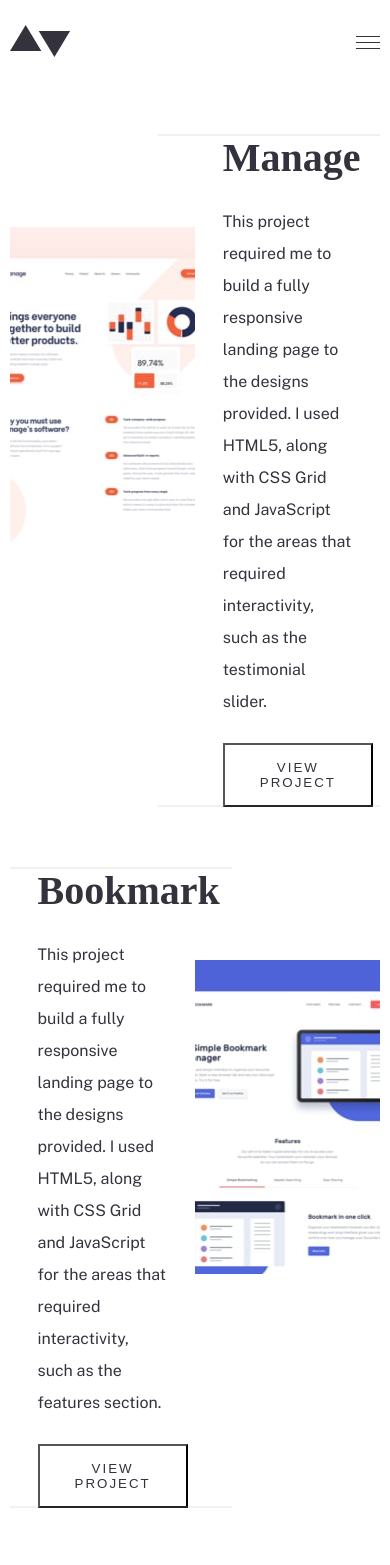
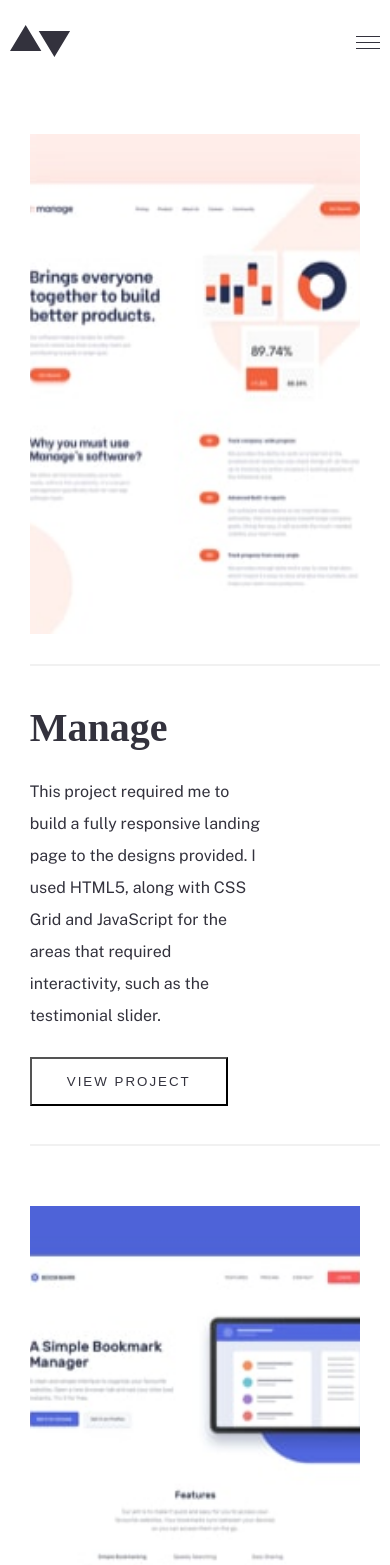
Before and after one commit to bkkcreative19/minimalistic-portfolio, a React (Create React App) app: page /portfolio in a window 390 px wide. Shown: the top 1565 px of the page. Built offline with nearby package versions, Linux system fonts and the light colour scheme; a web font is replaced by a local one.

Commit message:
finished projects page mobile view

```diff
--- a/src/components/Projects/Projects.scss
+++ b/src/components/Projects/Projects.scss
@@ -1,9 +1,18 @@
 .projects {
     margin-top: 5rem;
+    display: grid;
+    grid-template-columns: repeat(1, 1fr);
+    padding: 0 2rem;
 
     &__item {
         display: flex;
         margin-bottom: 6rem;
+
+        @media screen and (max-width: 750px) {
+           display: grid;
+           grid-template-columns: repeat(1, 1fr);
+
+          }
 
         &:nth-child(2), &:nth-child(4) {
             flex-direction: row-reverse;
@@ -14,7 +23,11 @@
             background-size: cover;
             height: 50rem;
             flex: 2;
-        }
+
+            @media screen and (max-width: 750px) {
+                margin-bottom: 3rem;
+               }
+}
 
         &-content {
             flex: 2;
@@ -23,6 +36,10 @@
             align-items: center;
             position: relative;
 
+            @media screen and (max-width: 750px) {
+                justify-content: flex-start;
+                padding: 4rem 0;
+               }
 
 
             &-container {
@@ -66,12 +83,21 @@
     @media screen and (max-width: 1000px) {
         background: url(../../assets/portfolio/tablet/image-portfolio-manage.jpg) no-repeat center;
       }
+    @media screen and (max-width: 750px) {
+        background: url(../../assets/portfolio/mobile/image-portfolio-manage.jpg) no-repeat center;
+        background-size: cover;
+      }
 }
 .img2 {
     background: url(../../assets/portfolio/desktop/image-portfolio-bookmark.jpg);
 
     @media screen and (max-width: 1000px) {
         background: url(../../assets/portfolio/tablet/image-portfolio-bookmark.jpg) no-repeat center;
+      }
+
+      @media screen and (max-width: 750px) {
+        background: url(../../assets/portfolio/mobile/image-portfolio-bookmark.jpg) no-repeat center;
+        background-size: cover;
       }
 }
 .img3 {
@@ -80,12 +106,22 @@
     @media screen and (max-width: 1000px) {
         background: url(../../assets/portfolio/tablet/image-portfolio-insure.jpg) no-repeat center;
       }
+
+      @media screen and (max-width: 750px) {
+        background: url(../../assets/portfolio/mobile/image-portfolio-insure.jpg) no-repeat center;
+        background-size: cover;
+      }
 }
 .img4 {
     background: url(../../assets/portfolio/desktop/image-portfolio-fylo.jpg);
 
     @media screen and (max-width: 1000px) {
         background: url(../../assets/portfolio/tablet/image-portfolio-fylo.jpg) no-repeat center;
+      }
+
+      @media screen and (max-width: 750px) {
+        background: url(../../assets/portfolio/mobile/image-portfolio-fylo.jpg) no-repeat center;
+        background-size: cover;
       }
 }
 
@@ -98,6 +134,10 @@
     @media screen and (max-width: 1000px) {
        width: 26rem;
       }
+
+      @media screen and (max-width: 750px) {
+        width: 50rem;
+       }
 }
 
 .border-bottom {
@@ -109,4 +149,8 @@
     @media screen and (max-width: 1000px) {
         width: 26rem;
       }
+
+      @media screen and (max-width: 750px) {
+        width: 50rem;
+       }
 }
```
